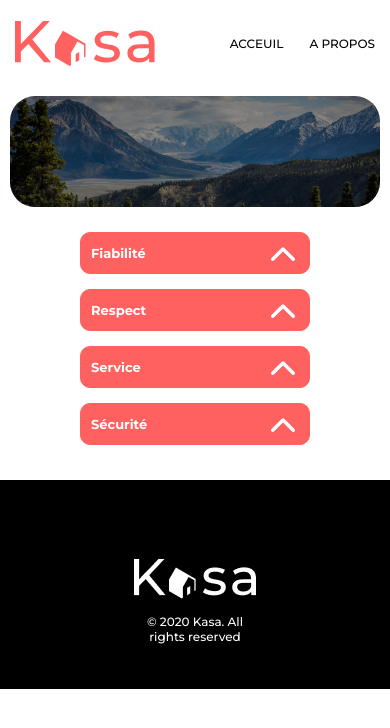
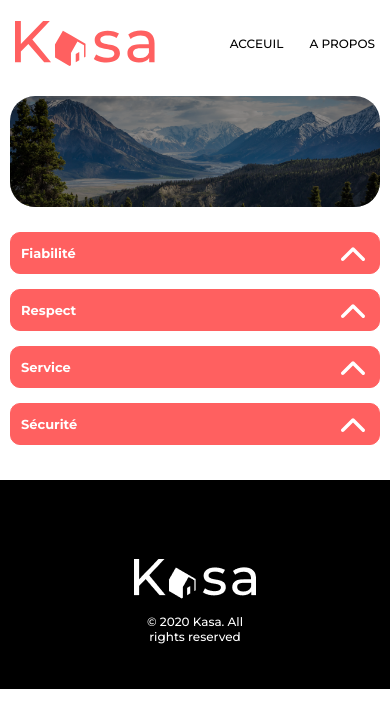
Before and after one commit to Intistella/Kasa, a React (Create React App) app: page /about in a window 390 px wide. Shown: the top 728 px of the page. Built offline with nearby package versions, Linux system fonts and the light colour scheme.

Commit message:
last commit

```diff
--- a/src/styles/about.css
+++ b/src/styles/about.css
@@ -82,6 +82,7 @@
 
     .aboutPage-dropdown{
         gap: 15px;
+        margin: 0;
     }
 
     h3{
--- a/src/styles/caroussel.css
+++ b/src/styles/caroussel.css
@@ -22,7 +22,7 @@
 .slide-number{
     position: absolute;
     z-index: 100;
-    top: 370px;
+    top: 360px;
     left: 49%;
     color: #FFF;
     text-align: center;
```
